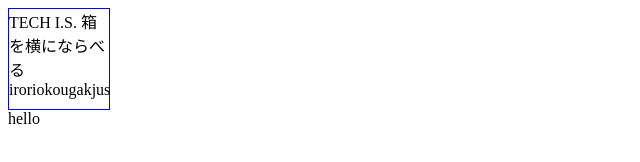
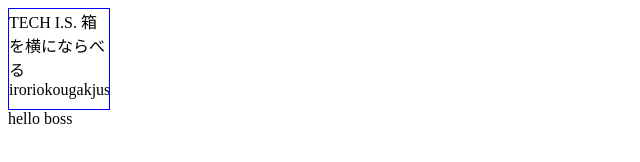
Before and after one commit to fu-czr/fuji2021, a plain HTML site: page index.html in a window 1280 px wide. Shown: the full height of the page, 0-640 px from the left. Drawn offline with Linux system fonts and the light colour scheme.

Commit message:
html boss

```diff
--- a/index.html
+++ b/index.html
@@ -8,7 +8,7 @@
 </head>
 <body>
     <span>TECH I.S. 箱を横にならべるiroriokougakjusujfoauguhdufgg</span>
-    hello
+    hello boss
 
 </body>
 </html>
```
